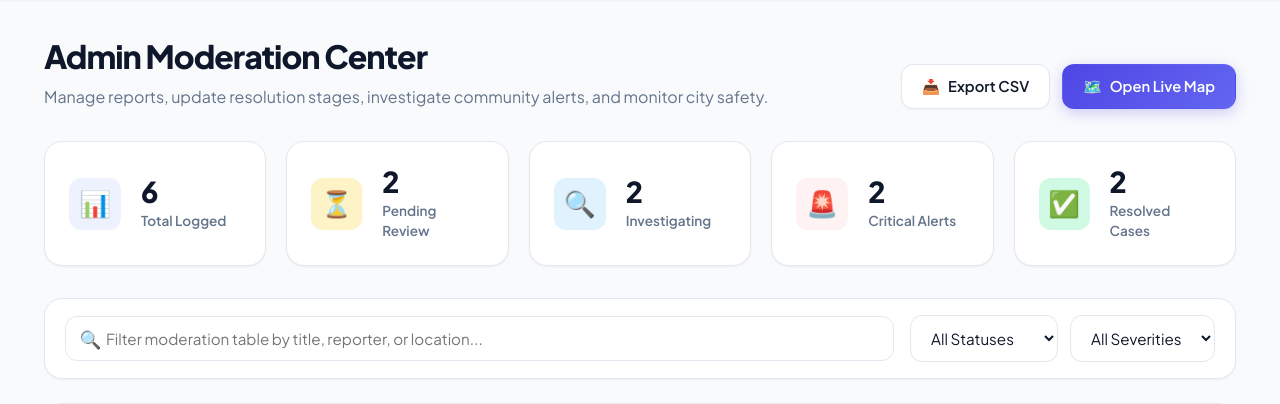
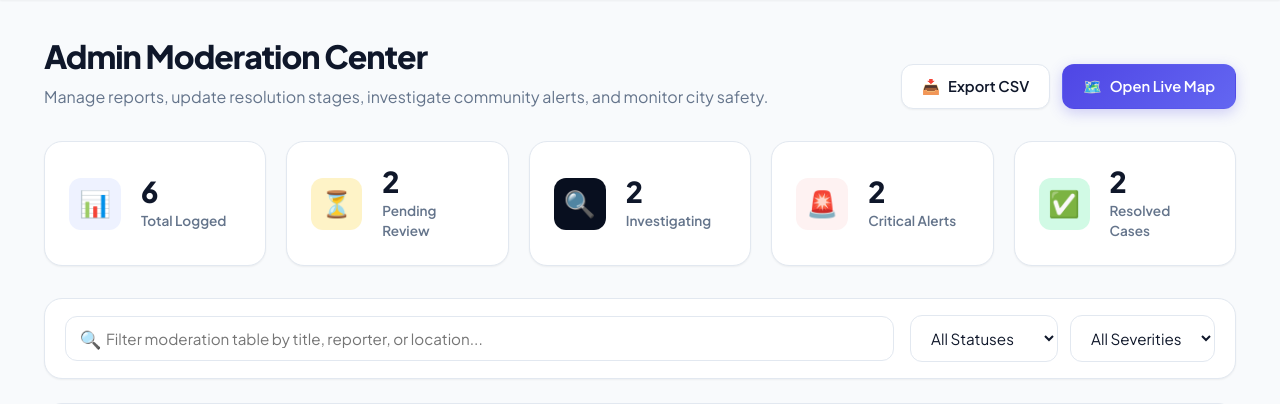
Before and after one commit to rohith8430/safe-spot, a Flask app: page /admin in a window 1280 px wide. Shown: the part 72-476 px from the top of the page. Run offline with Flask 3, Linux system fonts and the light colour scheme; the visitor is signed in with stand-in values (Sample User, id 1); data comes from the database, SQL or seed files in the repository.

Commit message:
Update admin.html

```diff
--- a/templates/admin.html
+++ b/templates/admin.html
@@ -41,7 +41,7 @@
     </div>
 
     <div class="stat-card">
-      <div class="stat-icon primary" style="background: #e0f2fe; color: #0284c7;">🔍</div>
+      <div class="stat-icon primary"style="background: #080F1F; color: #22D3EE" ; color: #0284c7;">🔍</div>
       <div>
         <div class="stat-val">{{ stats.investigating }}</div>
         <div class="stat-lbl">Investigating</div>
```
